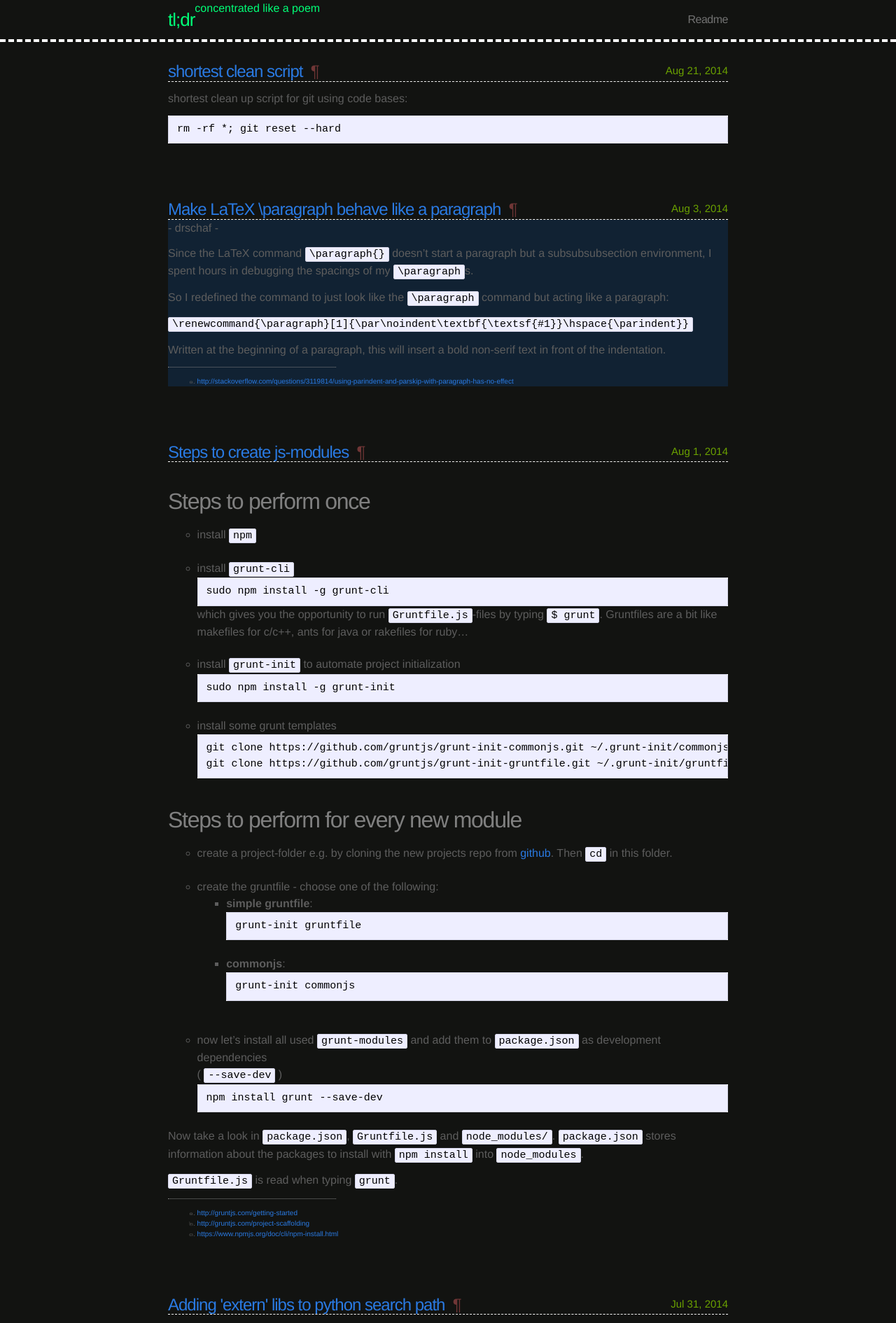
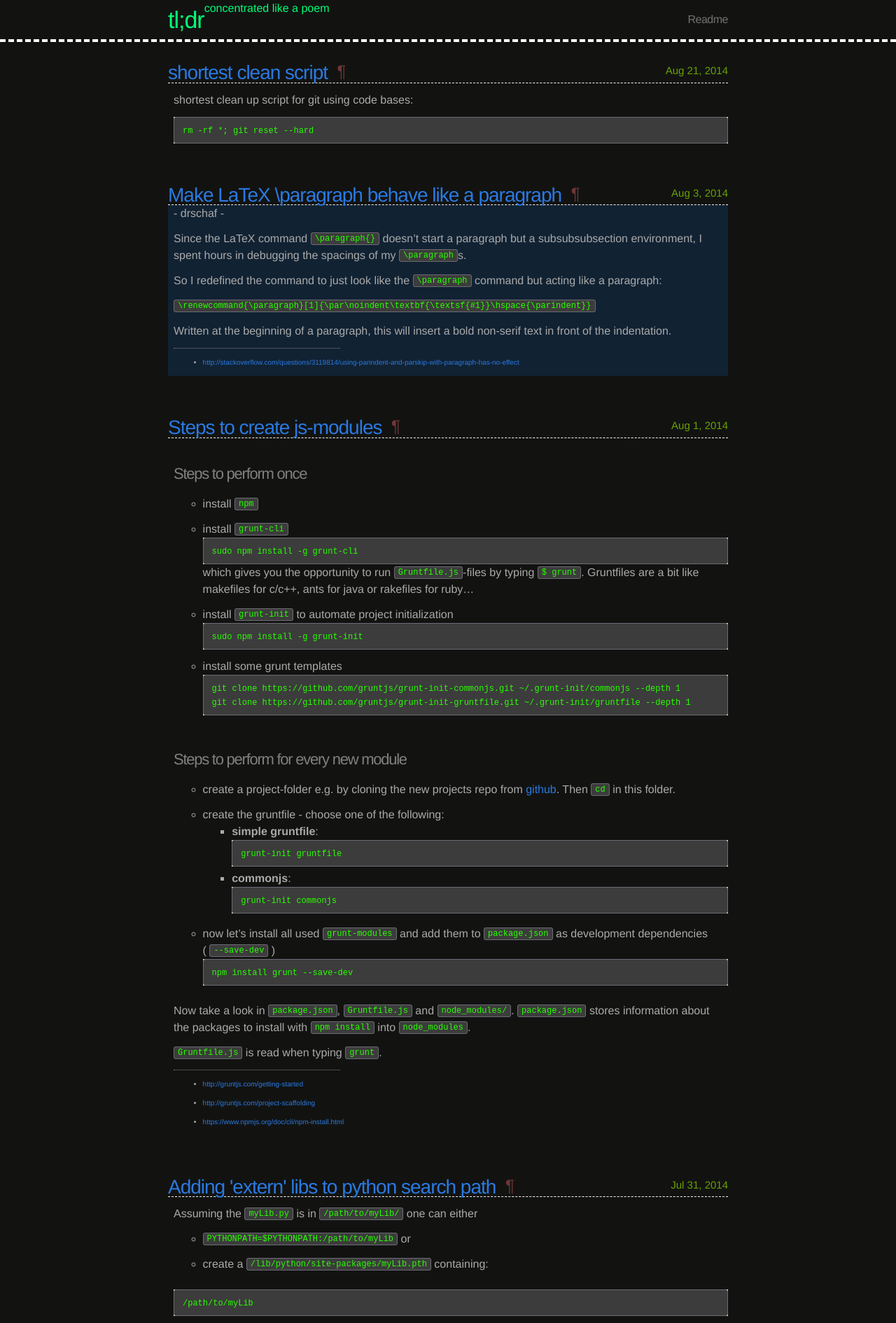
Before and after one commit to xy124/xy124.github.io, a Jekyll site: the page built from index.html, in a window 1280 px wide. Shown: the top 1890 px of the page at 70% size. Built offline with Jekyll 4.4.1, drawn with Linux system fonts in a browser that asks for light colours.

Commit message:
restyling

```diff
--- a/css/main.css
+++ b/css/main.css
@@ -14,7 +14,7 @@ body {
   line-height: 1.5;
   font-weight: 300;
   background-color: #121311;
-  color: #5d5d5d;
+  color: #AAAAAA;
 }
 
 h1, h2, h3, h4, h5, h6 { font-size: 100%; font-weight: 400; color: #173f6a;}
@@ -52,7 +52,7 @@ a:visited { color: #205caa; }
 .site-title:visited {
   display: block;
   color: #00ff77;
-  font-size: 26px;
+  font-size: 34px;
   letter-spacing: -1px;
   float: left;
   line-height: 56px;
@@ -143,21 +143,28 @@ a:visited { color: #205caa; }
 /* Home styles */
 /* ----------------------------------------------------------*/
 
-.home h1 { font-size: 24px; margin-bottom: 25px; }
+.home h1 { font-size: 22px; margin-bottom: 25px; }
 
 .posts { list-style-type: none; }
 
 .posts .post-link, .posts .post-anchor-link {
-  font-size: 24px;
+  font-size: 28px;
   letter-spacing: -1px;
   line-height: 1;
 }
+
+.posts .post-anchor-link {
+	font-size: 24px;
+	padding-bottom: 8px;
+	position: absolute;
+}
+
 div.post-link {
   float: left;
 }
 div.post-heading-underlined {
   border-bottom: 1px white dashed;
-  padding-bottom: 3px;
+  padding-bottom: 5px;
 }
 
 .post-anchor-link {
@@ -173,15 +180,20 @@ div.post-heading-underlined {
   font-size: 15px;
   color: #6aa000;
   text-align: right;
+  /* vertical-align: bottom; */
 }
 
 .posts .post-date {
   display: block;
 }
 
-.posts li {
-  padding-bottom: 3px;
-  margin-bottom: 19px;
+.posts ul li {
+  padding-bottom: 12px;
+  /*margin-bottom: 19px;*/
+}
+
+.posts ul li ul li {
+	padding-bottom: 5px;
 }
 
 .posts hr {
@@ -193,10 +205,10 @@ div.post-heading-underlined {
 /* Post styles */
 /* ----------------------------------------------------------*/
 
-.post-header { margin: 10px 0 30px; }
+.post-header { margin: 10px 0 3px; }
 
 .post-header h1 {
-  font-size: 42px;
+  font-size: 30px;
   letter-spacing: -1.75px;
   line-height: 1;
   font-weight: 300;
@@ -206,6 +218,11 @@ div.post-heading-underlined {
   font-size: 15px;
   color: #818181;
   margin-top: 5px;
+}
+
+div.post {
+	padding-left: 8px;
+	/* background-color: rgba(0, 0, 0, 0.09); */
 }
 
 .post-content { margin: 0 0 30px; }
@@ -231,17 +248,17 @@ div.post-heading-underlined {
 }
 
 .post-content h2 {
-  font-size: 32px;
+  font-size: 22px;
   letter-spacing: -1.25px;
 }
 
 .post-content h3 {
-  font-size: 26px;
+  font-size: 20px;
   letter-spacing: -1px;
 }
 
 .post-content h4 {
-  font-size: 20px;
+  font-size: 16px;
   letter-spacing: -1px;
 }
 
@@ -269,15 +286,16 @@ article.post-content {
 
 .post pre,
 .post code {
-  color: #000;
-  border: 1px solid #d5d5e9;
-  background-color: #eef;
+  color: #29FF00;
+  border: 1px solid #6B6B74;
+  background-color: #3C3C3C;
   padding: 8px 12px;
   -webkit-border-radius: 3px;
   -moz-border-radius: 3px;
   border-radius: 3px;
-  font-size: 15px;
+  font-size: 12px;
   overflow:scroll;
+  vertical-align: text-top;
 }
 
 .post code { padding: 1px 5px; }
@@ -454,7 +472,7 @@ article.post-content {
 
 .refs {
   font-size: 10px;
-  list-style-type: thai;
+  list-style-type: disc;
 }
 
 li.refs {
```
